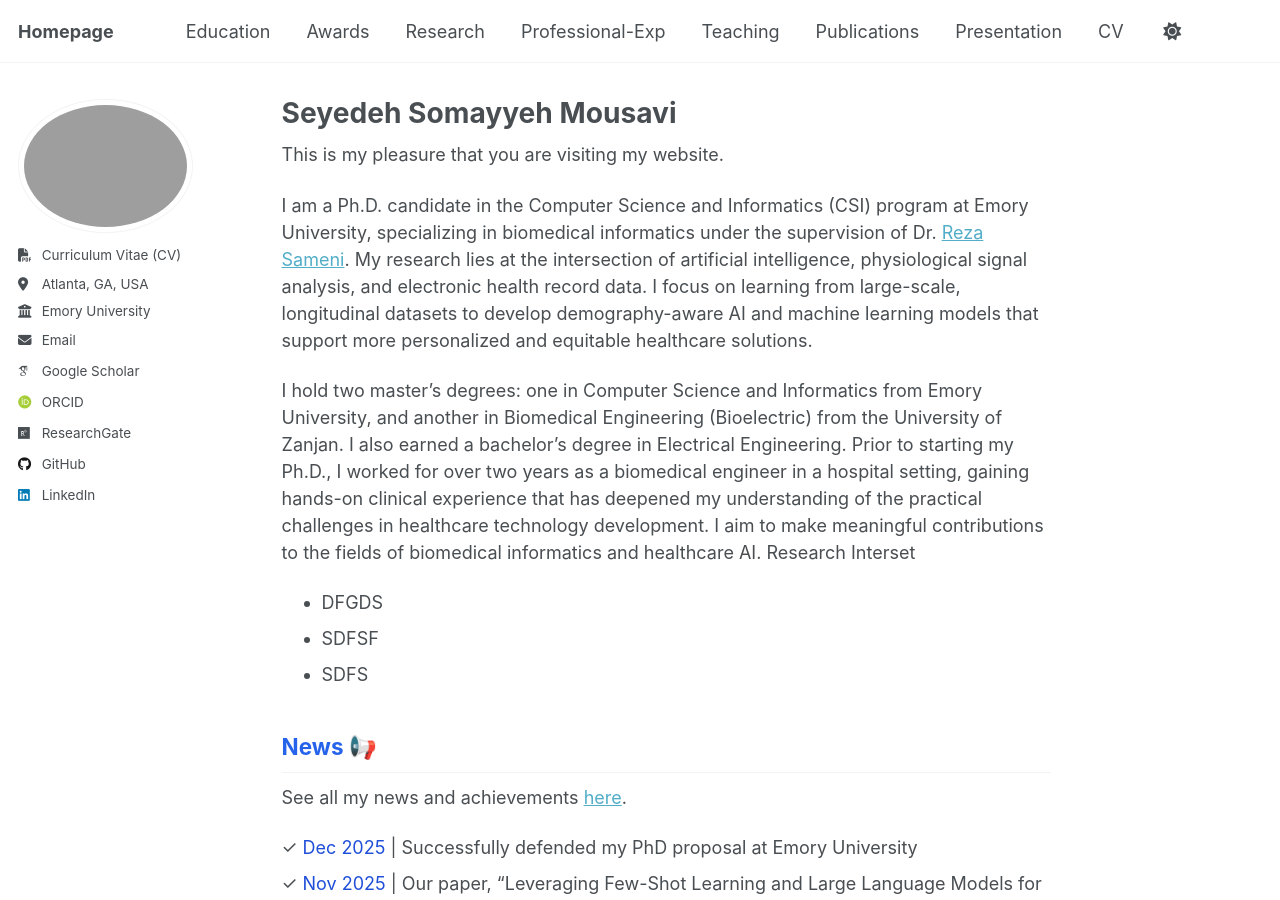
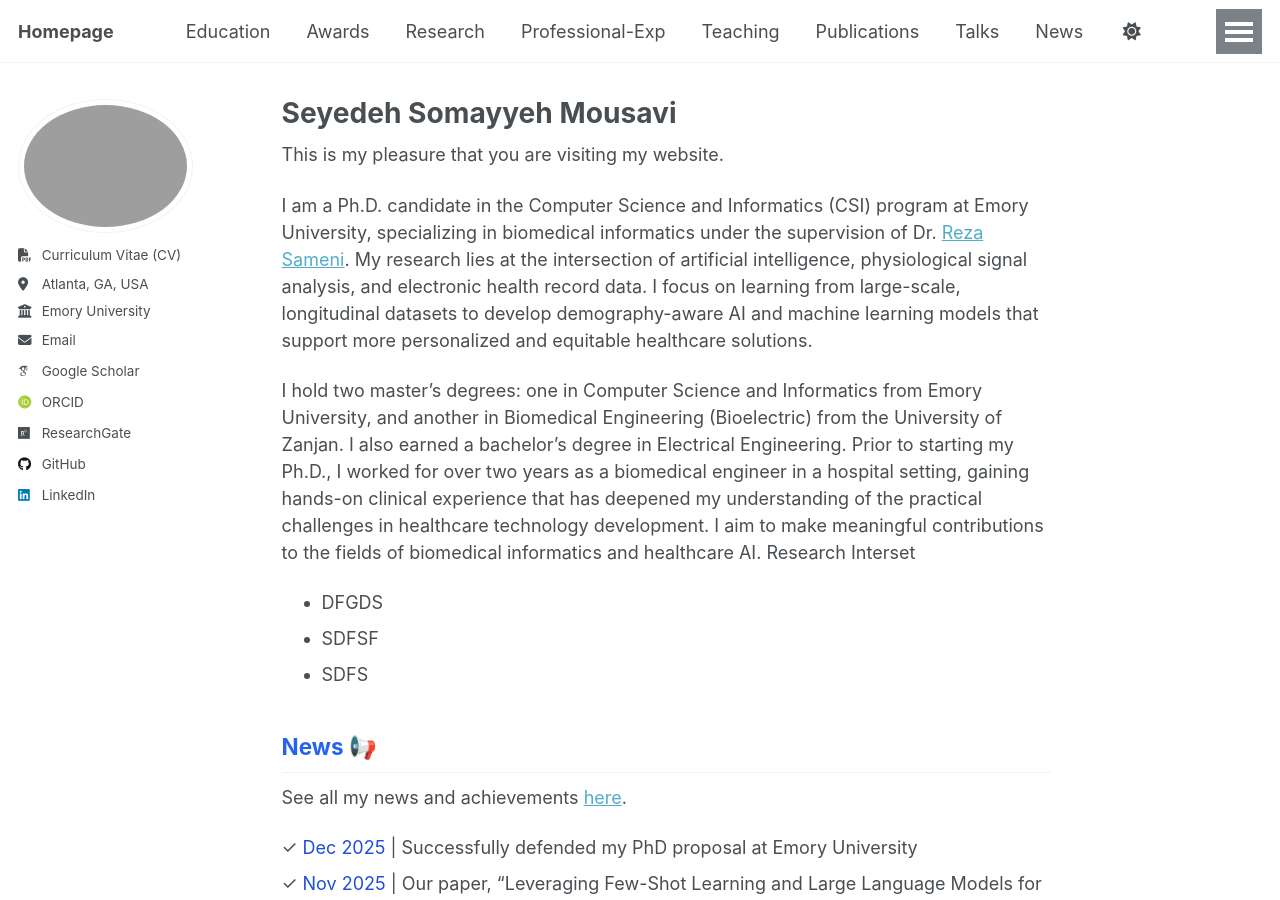
Before and after one commit to Somayyehmousavi/somayyehmousavi.github.io, a Jekyll site: the page built from _pages/about.md, in a window 1280 px wide and 900 px high. Built offline with Jekyll 4.4.1, drawn with Linux system fonts in a browser that asks for light colours; some web fonts are replaced.

Commit message:
Update navigation.yml

```diff
--- a/_data/navigation.yml
+++ b/_data/navigation.yml
@@ -19,8 +19,11 @@ main:
   - title: "Publications"
     url: "https://scholar.google.com/citations?user=gk99WMsAAAAJ&hl=en"
 
-  - title: "Presentation"
-    url: /publications/
+  - title: "Talks"
+    url: /educations/
+
+  - title: "News"
+    url: /educations/
 
   - title: "CV"
     url: /files/S_Somayyeh_Mousavi_CV.pdf
```
